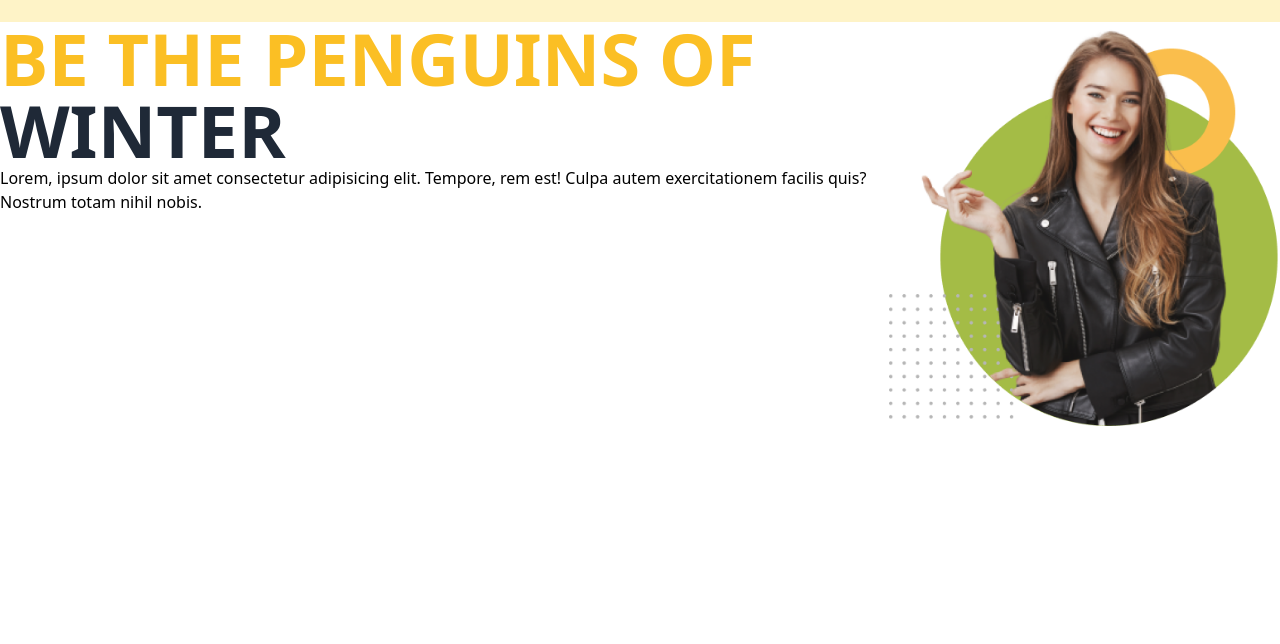
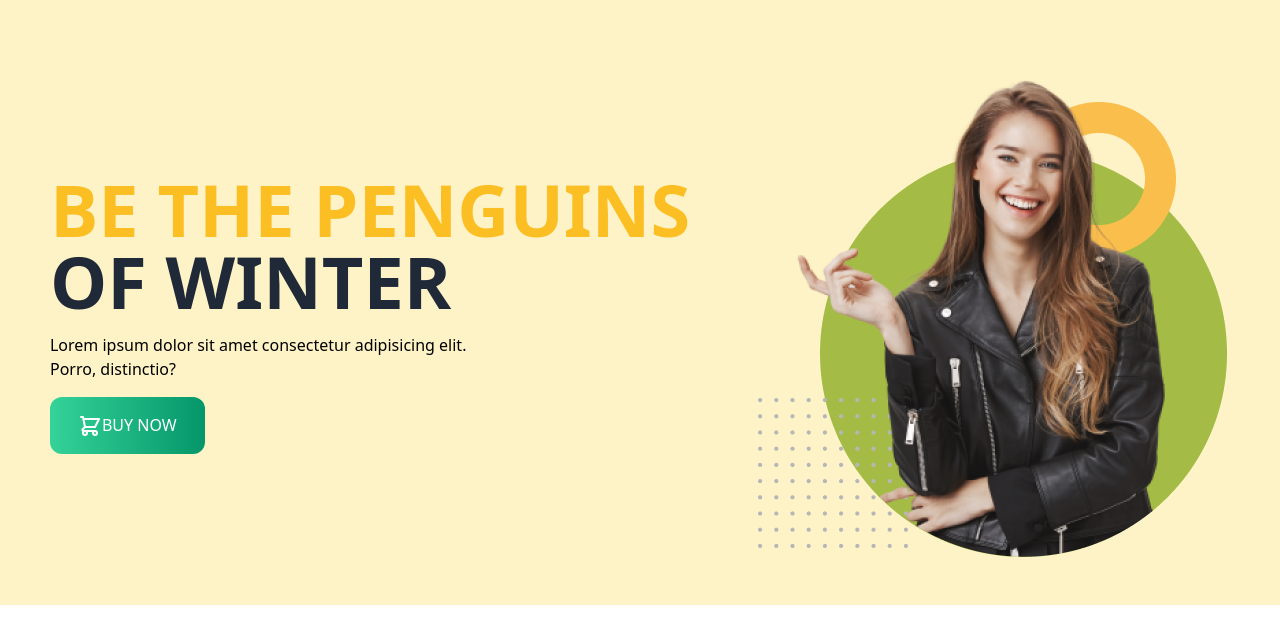
Before and after one commit to shuvro-baset/tailwind_css, a plain HTML site: page index.html in a window 1280 px wide. Shown: the part 74-718 px from the top of the page. Drawn offline with nearby package versions, Linux system fonts and the light colour scheme.

Commit message:
banner part end

```diff
--- a/index.html
+++ b/index.html
@@ -26,16 +26,19 @@
             </nav>
         </div>
     </header>
-    <section>
-        <div class="banner flex justify-around">
-            <div class="banner-text">
+    <section class="bg-yellow-100">
+        <div class="container md:flex items-center justify-around py-12 px-4">
+            <div class="space-y-4">
                 <h1 class="text-7xl font-bold uppercase">
-                    <span class="text-yellow-400">Be the penguins of </span> <br>
-                    <span class="text-gray-800">winter</span>
+                    <span class="text-yellow-400">Be the penguins</span> <br>
+                    <span class="text-gray-800"> of winter</span>
                 </h1>
-                <p>Lorem, ipsum dolor sit amet consectetur adipisicing elit. Tempore, rem est! Culpa autem exercitationem facilis quis? Nostrum totam nihil nobis.</p>
+                <p class="w-2/3">Lorem ipsum dolor sit amet consectetur adipisicing elit. Porro, distinctio?</p>
+                <button class="text-white uppercase px-7 py-4 bg-gradient-to-r from-green-400 to-green-600 rounded-xl font-medium"><svg xmlns="http://www.w3.org/2000/svg" class="h-6 w-6 inline" fill="none" viewBox="0 0 24 24" stroke="currentColor">
+                    <path stroke-linecap="round" stroke-linejoin="round" stroke-width="2" d="M3 3h2l.4 2M7 13h10l4-8H5.4M7 13L5.4 5M7 13l-2.293 2.293c-.63.63-.184 1.707.707 1.707H17m0 0a2 2 0 100 4 2 2 0 000-4zm-8 2a2 2 0 11-4 0 2 2 0 014 0z" />
+                  </svg>buy now</button>
             </div>
-            <div class="banner-img">
+            <div>
                 <img src="images/model.png" alt="">
             </div>
         </div>
```
